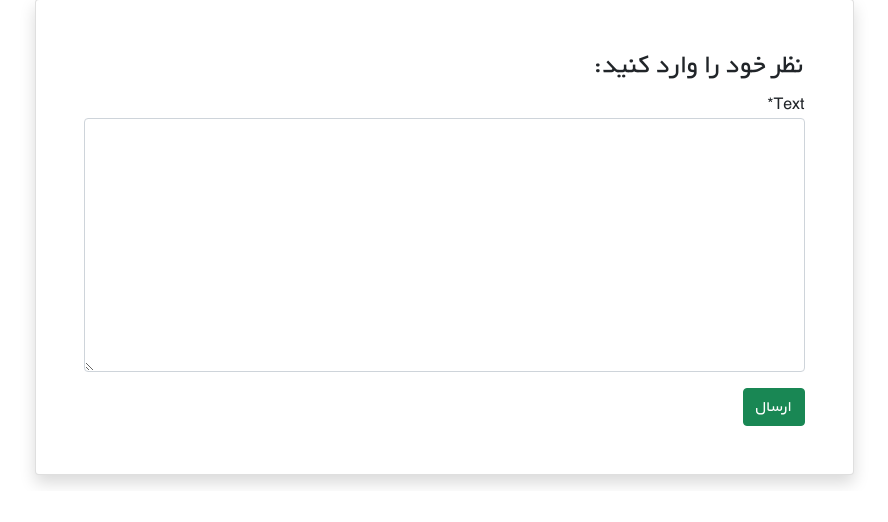
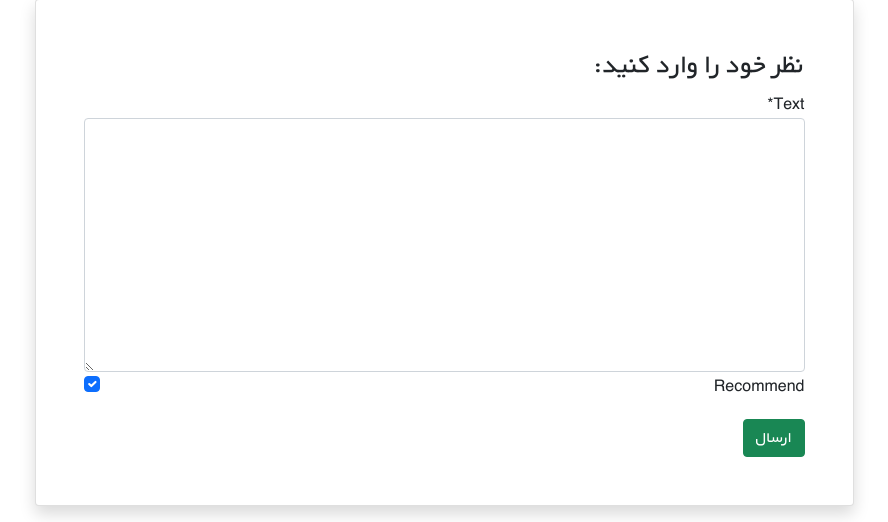
Before and after one commit to THEFRN/bookstore, a Django app: template books/templates/books/book_detail.html in a window 1280 px wide. Shown: the part 569-1091 px from the top of the page, without its empty margins (196-1084 px from the left). Before the commit the page ends 1055 px from the top, so only its background shows below. Run offline with Django 4.2, Linux system fonts and the light colour scheme; the template is opened without the code that fills it: values that come from a table or form of the project are taken from there, others are empty; some libraries are stand-ins or nearby versions.

Commit message:
add is_active & recommend features to the comments

```diff
--- a/books/admin.py
+++ b/books/admin.py
@@ -5,7 +5,7 @@ from .models import Book, Comment
 
 @admin.register(Comment)
 class CommentAdmin(admin.ModelAdmin):
-    list_display = ['user', 'date_time_created', 'book', 'text']
+    list_display = ['user', 'date_time_created', 'book', 'text', 'is_active', 'recommend']
 
 
 admin.site.register(Book)
--- a/books/forms.py
+++ b/books/forms.py
@@ -6,4 +6,4 @@ from .models import Comment
 class CommentForm(forms.ModelForm):
     class Meta:
         model = Comment
-        fields = ('text',)
+        fields = ('text', 'recommend')
--- a/books/models.py
+++ b/books/models.py
@@ -22,6 +22,8 @@ class Comment(models.Model):
     book = models.ForeignKey(Book, on_delete=models.CASCADE, related_name='comments')
     date_time_created = models.DateTimeField(auto_now_add=True)
     text = models.TextField()
+    is_active = models.BooleanField(default=True)
+    recommend = models.BooleanField(default=True)
 
     def __str__(self):
         return self.text
--- a/books/templates/books/book_detail.html
+++ b/books/templates/books/book_detail.html
@@ -41,9 +41,16 @@
                     <div class="card shadow my-3 p-5 w-sm-75 w-100">
                         <h2 class="mb-5">نظرات:</h2>
                         {% for comment in comments %}
+                            {% if comment.is_active %}
                                 <div class="border-bottom mb-3">
                                 <h5 class="mb-3">{{ comment.user.username }}</h5>
                                 <p>{{ comment.text|linebreaks }}</p>
+                                {% if comment.recommend %}
+                                    <p>کتاب را توصیه میکنم</p>
+                                {% else %}
+                                    <p>کتاب را توصیه نمی کنم</p>
+                                {% endif %}
+                            {% endif %}
                         </div>
                         {% endfor %}
                     </div>
@@ -52,6 +59,7 @@
                     <div class="card shadow my-3 p-5 w-sm-75 w-100">
                         <h3>نظر خود را وارد کنید:</h3>
                         <form method="POST">
+                            {% csrf_token %}
                             {{ comment_form|crispy }}
                             <button type="submit" class="btn btn-success mt-3">ارسال</button>
                         </form>
```
Also changed, not shown: books/migrations/0005_comment_is_active_comment_recommend.py (added). Lines whose indentation alone changed are shown as unchanged.
